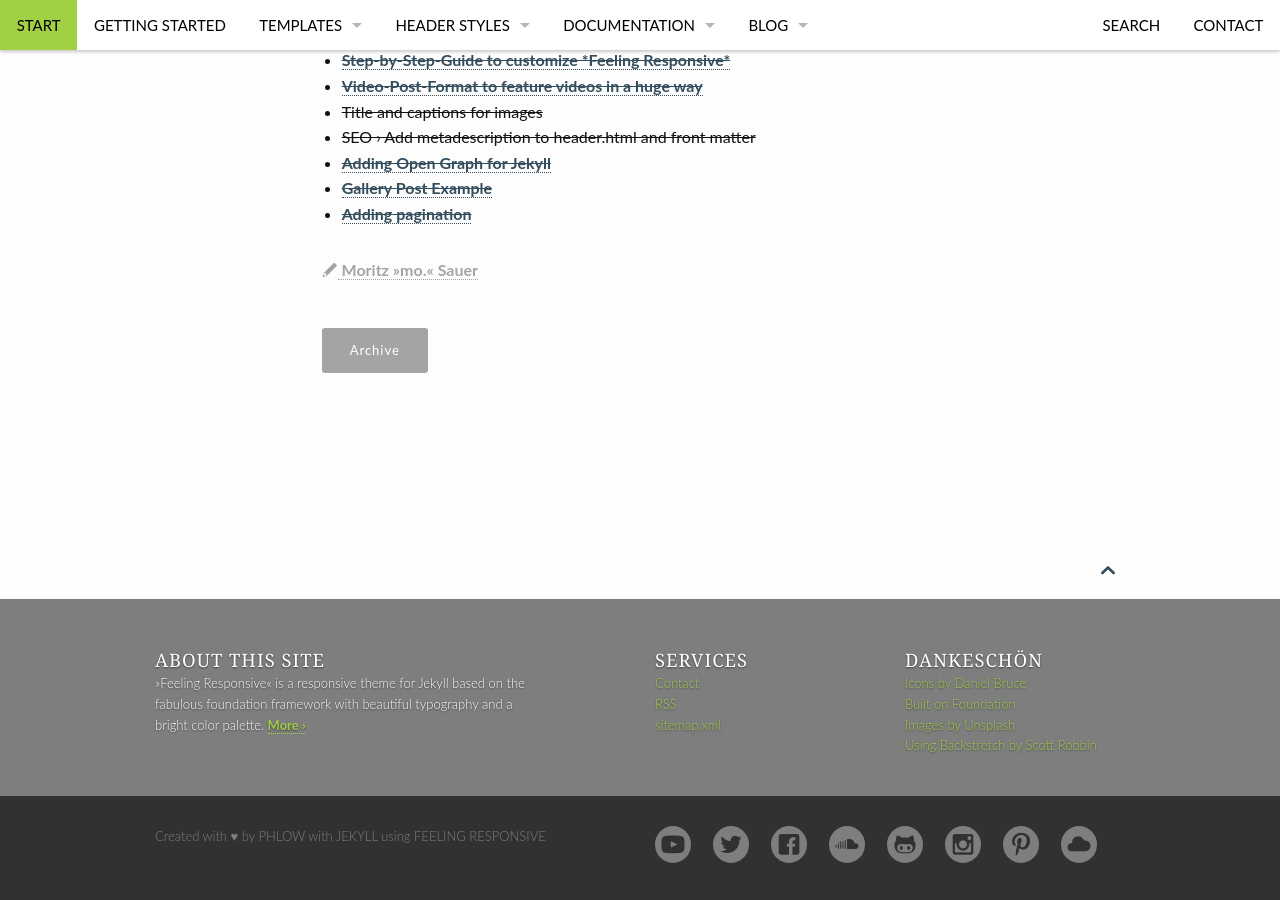
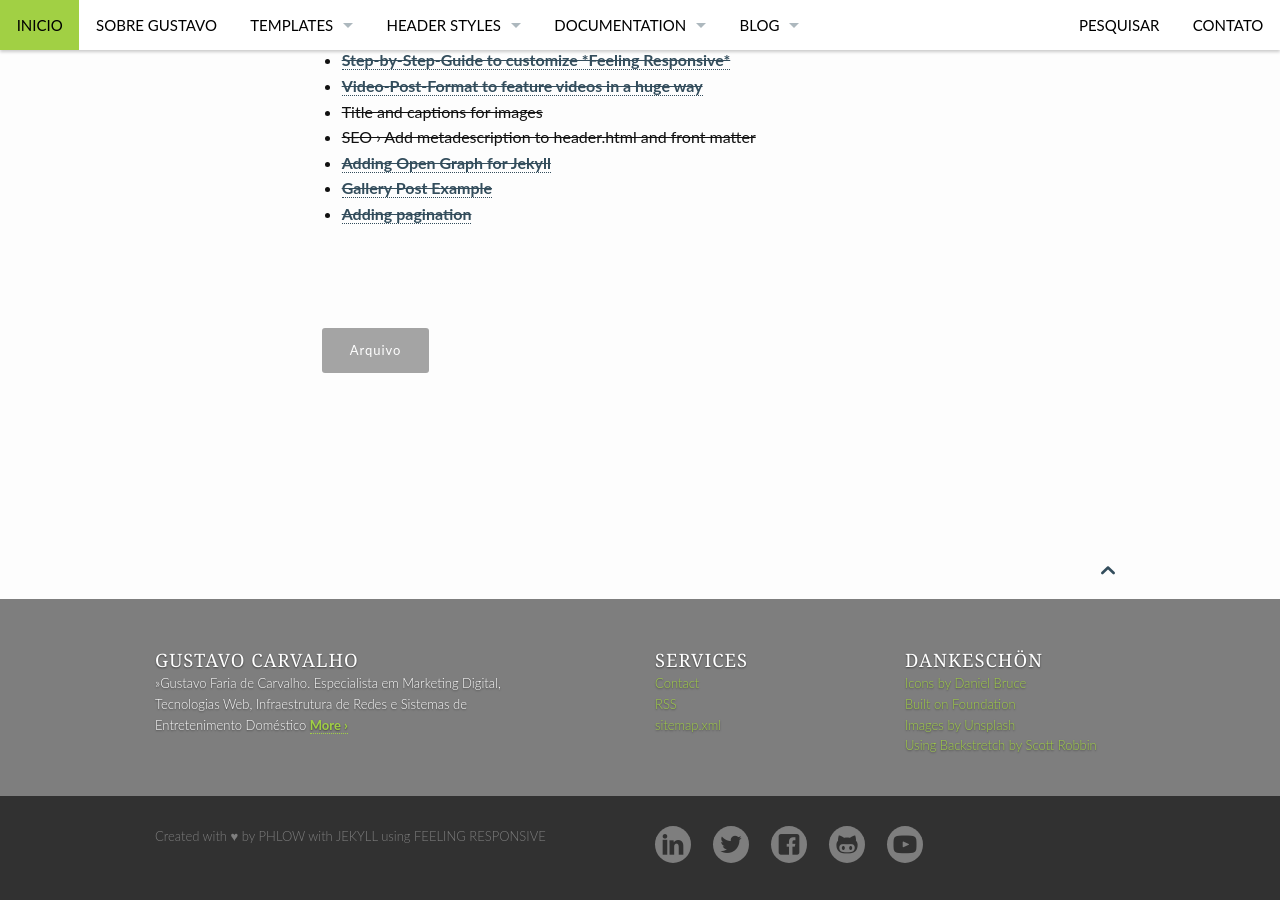
Before and after one commit to gfcarvalho/gfcarvalho.github.io, a Jekyll site: the page built from pages/roadmap.md, in a window 1280 px wide and 900 px high, scrolled down 1397 px. Built offline with Jekyll 4.4.1, drawn with Linux system fonts in a browser that asks for light colours.

Commit message:
Customizacao inicial dos arquivos de configuracao

```diff
--- a/_config.yml
+++ b/_config.yml
@@ -8,25 +8,25 @@
 #                                                 /____/
 #
 # Title of your website
-title: "Feeling Responsive"
+title: "Gustavo Carvalho"
 
 
 # The slogan describes your website and is used on homepage in <title> and other important places
-slogan: "A Flexible Theme for Jekyll"
+slogan: "Soluções em Tecnologia e Marketing Digital"
 
 
 # The description is used on homepage and in the footer to quickly describe your website. Use a maximum of 150 characters for SEO-purposes.
-description: "»Feeling Responsive« is a responsive theme for Jekyll based on the fabulous foundation framework with beautiful typography and a bright color palette."
+description: "»Gustavo Faria de Carvalho. Especialista em Marketing Digital, Tecnologias Web, Infraestrutura de Redes e Sistemas de Entretenimento Doméstico"
 
 
 # This URL is the main adresse. Don't include a slash at the end.
 #
-url: "https://phlow.github.io/feeling-responsive"
+url: "http://gustavocarvalho.eti.br"
 baseurl: ""
 
 # This is for the editing function in _/includes/improve_content.html
 # Leave it empty if your site is not on GitHub/GitHub Pages
-improve_content: https://github.com/Phlow/feeling-responsive/edit/gh-pages
+improve_content: https://github.com/gfcarvalho/gfcarvalho.github.io/edit/gh-pages
 
 # This URL points directly to the images directory making
 # things easier to link to images in posts and templates. It needs a slash.
@@ -34,7 +34,7 @@
 # Example: <img src="{{ site.urlimg }}/{{ post.image.title }}">
 # Markdown-Example for posts ![Image Text]({{ site.urlimg }}/image.jpg)
 #
-urlimg: "http://phlow.github.io/feeling-responsive/images/"
+urlimg: "http://gustavocarvalho.eti.br/images/"
 
 
 # Logo size is 600x80 pixels
@@ -87,7 +87,7 @@
       show_meta: true 	# Show metadata beneath all pages
       # sidebar:    		# Possible values › left, right › by default there will be no sidebar
       comments: false
-      author: "your_author_name"
+      author: "gfcarvalho"
   -
     scope:
       path: ""
@@ -96,7 +96,7 @@
       show_meta: true   # Show metadata beneath all posts
       # sidebar:        # Possible values › left, right › by default there will be no sidebar
       comments: false
-      author: "your_author_name"
+      author: "gfcarvalho"
 
 
 
@@ -118,7 +118,7 @@
 #   ___/ / /___/ /_/ /
 #  /____/_____/\____/    Verify Website to Webmaster Tools
 
-google_author:             "https://plus.google.com/u/0/118311555303973066167"
+google_author:             "https://plus.google.com/+gustavocarvalhobr"
 google_site_verification:  "Vk0IOJ2jwG_qEoG7fuEXYqv0m2rLa8P778Fi_GrsgEQ"
 bing_webmastertools_id:    "0FB4C028ABCF07C908C54386ABD2D97F"
 # alexa_verify_id:         ""
@@ -153,10 +153,10 @@
 #   /_/    \__,_/\___/\___/_.___/\____/\____/_/|_|      Facebook-Optimization › http://j.mp/fb_optimize
 
 og_image:                           "http://images.phlow.de/phlow/phlow_de-logo-512x.png"
-og_locale:                          "en_EN"
+og_locale:                          "pt_BR"
 og_type:                            "website"
-og_title:                           "Feeling Responsive – A Responsive Theme for Jekyll"
-og_description:                     "Feeling Responsive is built on the fabulous Foundation Framework and comes with lots of features to show your content right."
+og_title:                           "Gustavo Carvalho - Especialista em TI"
+og_description:                     "Gustavo Carvalho - Especialista em Marketing Digital, Tecnologias Web, Infraestrutura de Redes e Sistemas de Entretenimento Doméstico"
 # og_url:                           ""
 # og_site_name:                     ""
 
@@ -180,7 +180,7 @@
 #
 # used in _includes/comments.html
 
-disqus_shortname: feelingresponsive
+disqus_shortname: gustavocarvalhoeti
 
 
 #      _____
@@ -204,4 +204,4 @@
 #
 # used in _includes/footer_scripts.html
 
-google_analytics_tracking_id: UA-60112281-1
+google_analytics_tracking_id: UA-49344056-2
--- a/_data/navigation.yml
+++ b/_data/navigation.yml
@@ -1,8 +1,8 @@
-- title: Start
+- title: Inicio
   url: "/"
   side: left
 
-- title: Getting Started
+- title: Sobre Gustavo
   url: "/getting-started/"
   side: left
 
@@ -70,10 +70,10 @@
   - title: "Blog Archive"
     url: "/blog/archive/"
 
-- title: "Search"
+- title: "Pesquisar"
   url: "/search/"
   side: right
 
-- title: "Contact"
+- title: "Contato"
   url: "/contact/"
   side: right
```
Also changed, not shown: _data/language.yml (+20 -20 lines), _data/socialmedia.yml (+36 -26 lines), assets/img/favicon.ico (added), assets/img/favicon.png (added).
